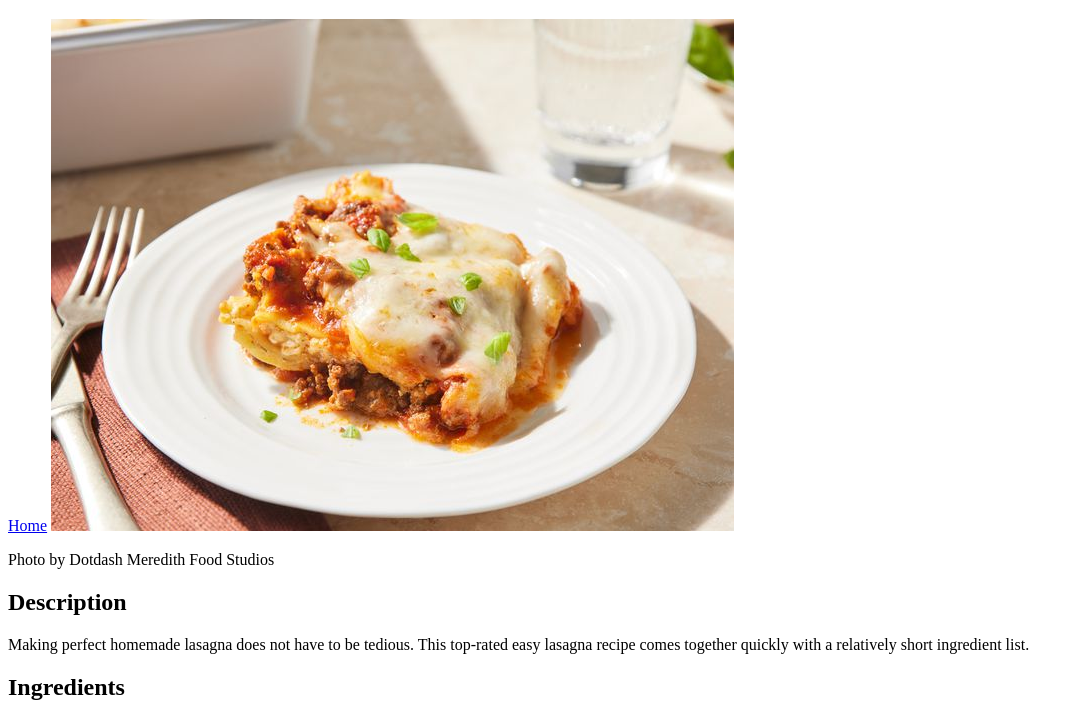
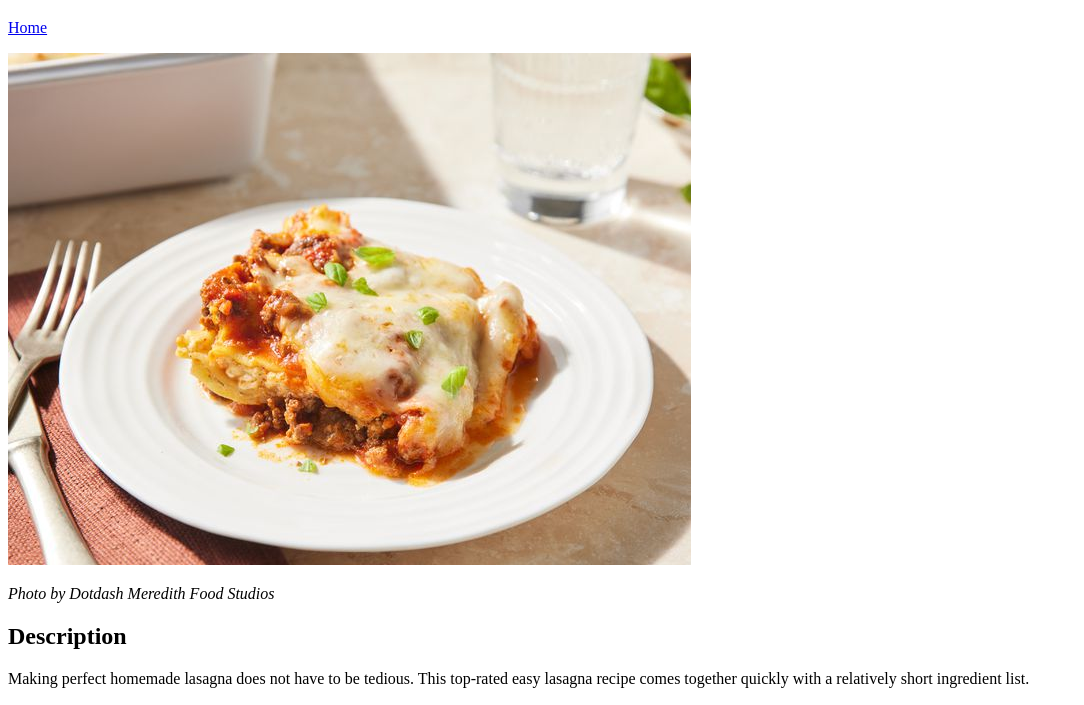
Before and after one commit to KelstonShipley/odin-recipes, a plain HTML site: page recipes/lasagna.html in a window 1280 px wide. Shown: the part 61-766 px from the top of the page, without its empty margins (0-1084 px from the left). Drawn offline with Linux system fonts and the light colour scheme.

```diff
--- a/recipes/lasagna.html
+++ b/recipes/lasagna.html
@@ -7,10 +7,9 @@
 </head>
 <body>
     <h1>Lasagna</h1>
-    <a href="../index.html" rel="noreferer">Home</a>
-    <img src="../images/lasagna-image.jpg" alt="image of lasagna">
-
-    <p>Photo by Dotdash Meredith Food Studios</p>
+    <p><a href="../index.html" rel="noreferer">Home</a></p>
+    <p><img src="../images/lasagna-image.jpg" alt="image of lasagna"></p>
+    <p><em>Photo by Dotdash Meredith Food Studios</p></em>
 
     <h2>Description</h2>
     <p>Making perfect homemade lasagna does not have to be tedious. This top-rated easy lasagna recipe comes together quickly with a relatively short ingredient list. </p>
```
Also changed, not shown: 1 other file.
